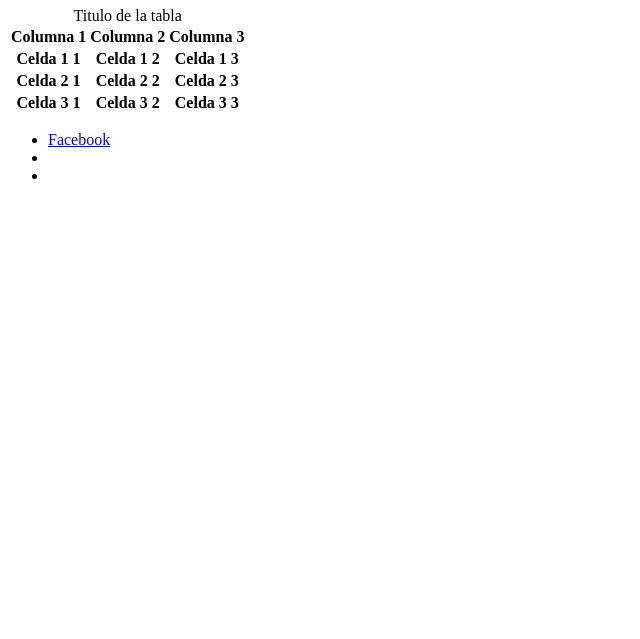
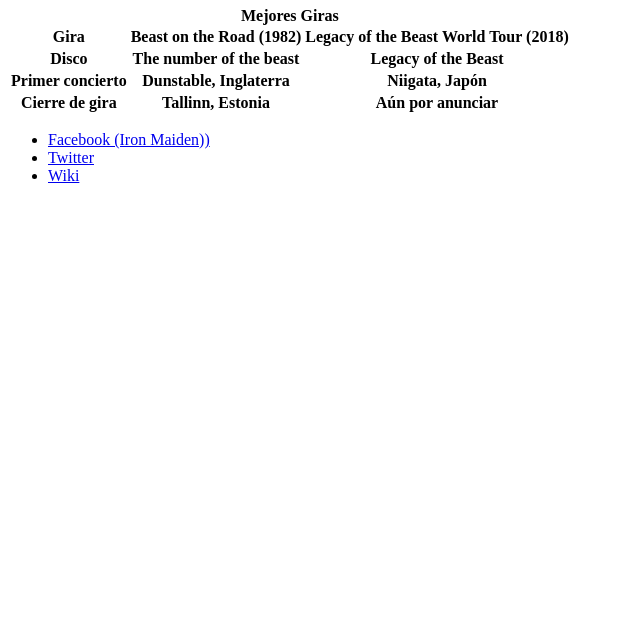
Before and after one commit to chrissan/DWeb, a plain HTML site: page actuaciones.html in a window 1280 px wide. Shown: the part 161-800 px from the top of the page, without its empty margins (0-640 px from the left). Drawn offline with Linux system fonts and the light colour scheme.

Commit message:
Tarea Lunes

```diff
--- a/actuaciones.html
+++ b/actuaciones.html
@@ -13,7 +13,7 @@
 				<li> <a href="index.html">INICIO</a></li>
 				<li> <a href="biografia.html">BIOGRAFIA</a></li>
 				<li> <a href="actuaciones.html">ACTUACIONES</a></li>
-				<li> <a href="premios.html">PREMIOS</a></li>
+				<li> <a href="cancer.html">CANCER</a></li>
 
 			</ul>
 		</div>
@@ -22,40 +22,41 @@
 	<h1>Bruce Dickinson / ACTUACIONES</h1>
 	<table>
 		<caption>
-			Titulo de la tabla
+			<b>Mejores Giras</b>
 		</caption>
 		<tr><!--rENGLONT-->
-			<th>Columna 1</th>
-			<th>Columna 2</th>
-			<th>Columna 3</th>
+			<th>Gira</th>
+			<th>Beast on the Road (1982)</th>
+			<th>Legacy of the Beast World Tour (2018)</th>
 
 		</tr>
 
 		<tr>
-			<th> Celda 1 1</th>
-			<th> Celda 1 2</th>
-			<th> Celda 1 3</th>
+			<th> Disco</th>
+			<th> The number of the beast</th>
+			<th> Legacy of the Beast</th>
 		</tr>
 
 		<tr>
-			<th> Celda 2 1</th>
-			<th> Celda 2 2</th>
-			<th> Celda 2 3</th>
+			<th> Primer concierto</th>
+			<th> Dunstable, Inglaterra</th>
+			<th> Niigata, Japón</th>
 		</tr>
 
 		<tr>
-			<th> Celda 3 1</th>
-			<th> Celda 3 2</th>
-			<th> Celda 3 3</th>
+			<th> Cierre de gira</th>
+			<th> Tallinn, Estonia</th>
+			<th> Aún por anunciar</th>
 		</tr>
 
 
 	</table>
 <footer>
 	<ul>
-		<li><a href="https://www.facebook.com/">Facebook</a></li>
-		<li><a href="Twitter"></a></li>
-		<li><a href="wiki"></a></li>
+		<li><a href="https://www.facebook.com/ironmaiden/">Facebook (Iron Maiden))</a></li>
+		<li><a href="https://twitter.com/BruceDKeynote">Twitter</a></li>
+		<li><a href="https://es.wikipedia.org/wiki/Bruce_Dickinson">Wiki</a></li>
+
 	</ul>
 
 </footer>
```
Also changed, not shown: biografia.html (+6 -4 lines), cancer.html (added, +33 -0 lines), index.html (+5 -5 lines), premios.html (+4 -3 lines), img/Bruce1.jpg (added), img/icon.png, img/icon1.png (added).
